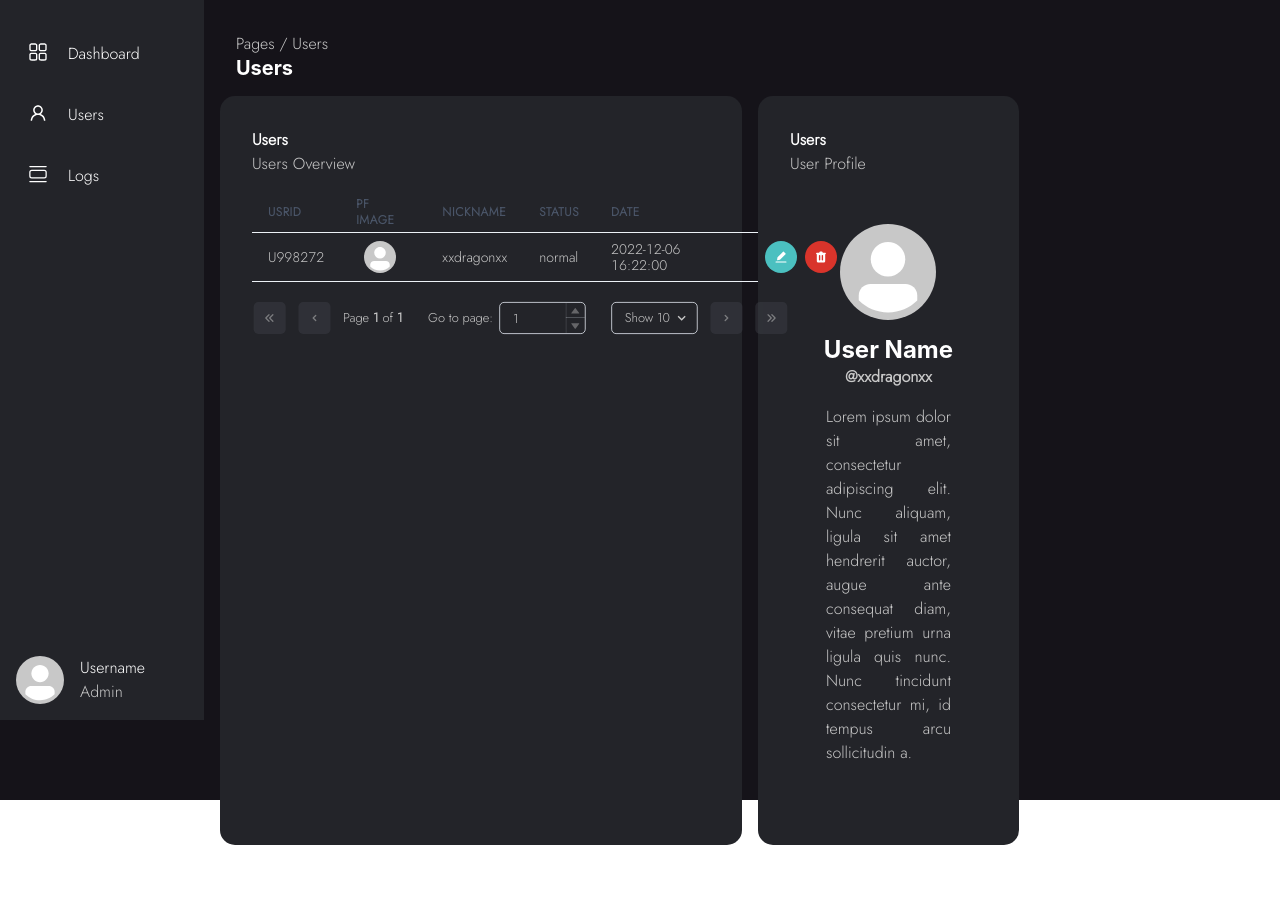
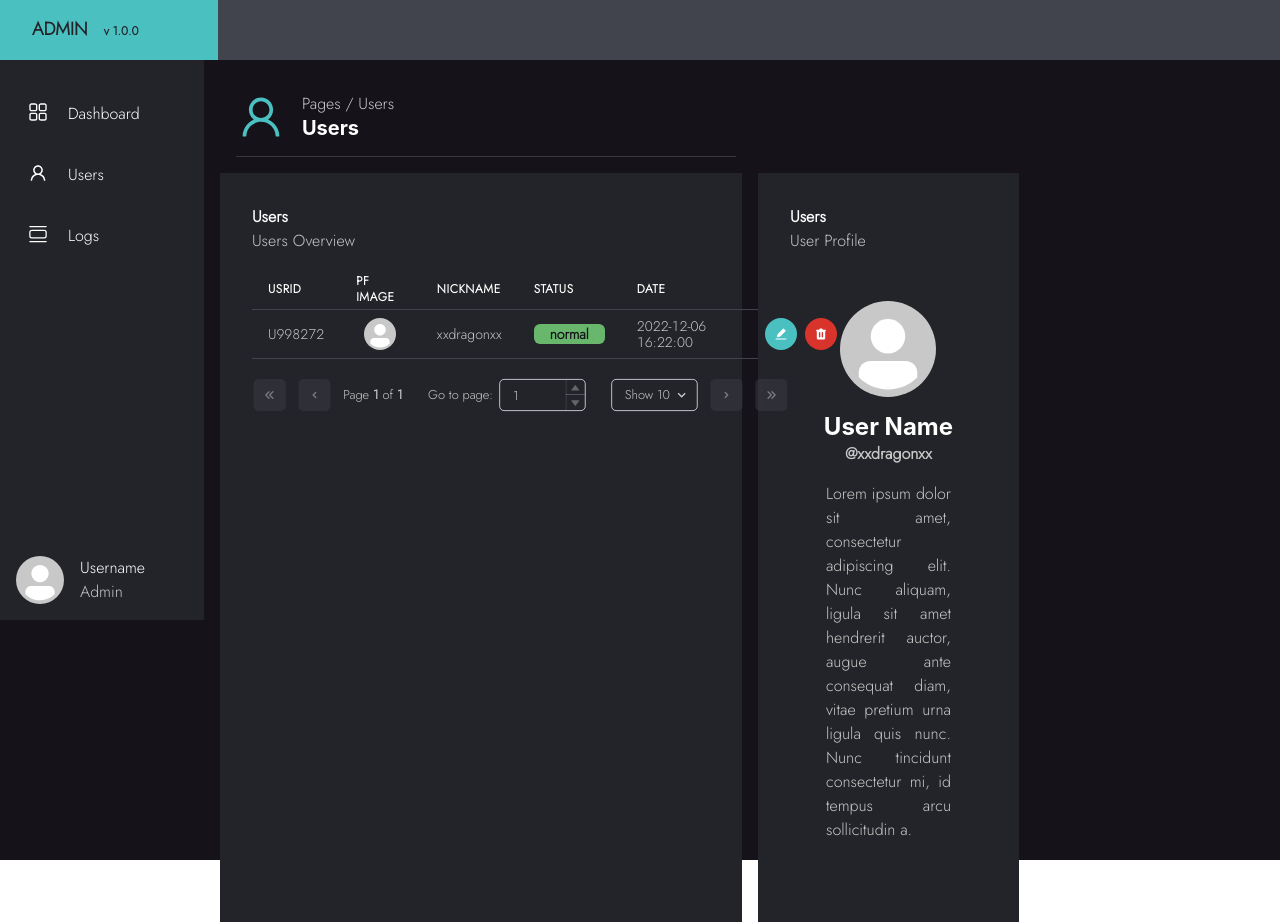
Before and after one commit to daga96/AdminTool, a React (Create React App) app in the folder frontend/: page /users in a window 1280 px wide. Before the commit the page ends 845 px from the top, so only its background shows below. Built offline with nearby package versions, Linux system fonts and the light colour scheme.

Commit message:
style: change users page style

```diff
--- a/frontend/src/components/sidebar/Sidebar.js
+++ b/frontend/src/components/sidebar/Sidebar.js
@@ -10,7 +10,7 @@ export default function Sidebar() {
     <Flex
       sx={{ position: "sticky" }}
       position="relative"
-      h="90%"
+      h="70%"
       backgroundColor="#232429"
       w="250px"
       flexDir="column"
--- a/frontend/src/components/table/Table.js
+++ b/frontend/src/components/table/Table.js
@@ -52,7 +52,11 @@ export default function TableBox({ columns, data }) {
             {headerGroups.map((headerGroup) => (
               <Tr {...headerGroup.getHeaderGroupProps()}>
                 {headerGroup.headers.map((column) => (
-                  <Th {...column.getHeaderProps()}>
+                  <Th
+                    {...column.getHeaderProps()}
+                    color="#FFFFFF"
+                    borderColor="#42444d"
+                  >
                     <Flex alignItems="center">{column.render("Header")}</Flex>
                   </Th>
                 ))}
@@ -66,7 +70,11 @@ export default function TableBox({ columns, data }) {
                 <Tr {...row.getRowProps()}>
                   {row.cells.map((cell) => {
                     return (
-                      <Td {...cell.getCellProps()} color="#C8C8C8">
+                      <Td
+                        {...cell.getCellProps()}
+                        color="#C8C8C8"
+                        borderColor="#42444d"
+                      >
                         {cell.render("Cell")}
                       </Td>
                     );
--- a/frontend/src/pages/Dashboard.js
+++ b/frontend/src/pages/Dashboard.js
@@ -137,7 +137,6 @@ export default function Dashboard() {
 
   return (
     <Box>
-      {" "}
       <Navbar />
       <Flex
         flexDir="row"
--- a/frontend/src/pages/Users.js
+++ b/frontend/src/pages/Users.js
@@ -6,6 +6,7 @@ import {
   Avatar,
   Button,
   Icon,
+  Divider,
 } from "@chakra-ui/react";
 import Profile from "../components/Profile";
 
@@ -13,7 +14,8 @@ import Sidebar from "../components/sidebar/Sidebar";
 import TableBox from "../components/table/Table";
 
 import { HiTrash } from "react-icons/hi";
-import { AiFillEdit } from "react-icons/ai";
+import { AiFillEdit, AiOutlineUser } from "react-icons/ai";
+import Navbar from "../components/navbar/Navbar";
 export default function Users() {
   const columnsUsers = [
     { Header: "usrID", accessor: "usr_id" },
@@ -30,7 +32,20 @@ export default function Users() {
       ),
     },
     { Header: "nickname", accessor: "nickname" },
-    { Header: "status", accessor: "status" },
+    {
+      Header: "status",
+      accessor: "status",
+      Cell: ({ cell }) => (
+        <Button
+          height="20px"
+          backgroundColor="#68B76D"
+          color="#151319"
+          fontSize="14px"
+        >
+          {cell.value}
+        </Button>
+      ),
+    },
     { Header: "date", accessor: "sign_date" },
     {
       width: 300,
@@ -64,23 +79,36 @@ export default function Users() {
   ];
 
   return (
-    <Flex flexDir="row" width="100vw" height="100vh" backgroundColor="#151319">
+    <Box>
+      <Navbar />
+      <Flex
+        flexDir="row"
+        width="100vw"
+        height="100vh"
+        backgroundColor="#151319"
+      >
         <Sidebar />
         <Flex flexDir="column" width="100%" m={4}>
+          <Flex flexDir="row">
+            <Icon
+              as={AiOutlineUser}
+              color="#4bc0c0"
+              boxSize="50px"
+              mt={4}
+              ml={4}
+            />
+
             <Box m={4}>
               <Text color="#C8C8C8">Pages / Users</Text>
               <Heading color="#FFFFFF" size="md" w="100%">
                 Users
               </Heading>
             </Box>
-        <Flex flexDir="row">
-          <Flex
-            borderRadius={15}
-            backgroundColor="#232429"
-            p={4}
-            w="50%"
-            mr={4}
-          >
+          </Flex>
+          <Divider ml={4} width="500px" borderColor="#C8C8C8" opacity="0.2" />
+
+          <Flex flexDir="row" mt={4}>
+            <Flex backgroundColor="#232429" p={4} w="50%" mr={4}>
               <Box m={4}>
                 <Text as="b" color="#FFFFFF" size="sx">
                   Users
@@ -103,7 +131,6 @@ export default function Users() {
               </Box>
             </Flex>
             <Flex
-            borderRadius={15}
               backgroundColor="#232429"
               p={4}
               w="25%"
@@ -123,5 +150,6 @@ export default function Users() {
           </Flex>
         </Flex>
       </Flex>
+    </Box>
   );
 }
```
Lines whose indentation alone changed are shown as unchanged.
